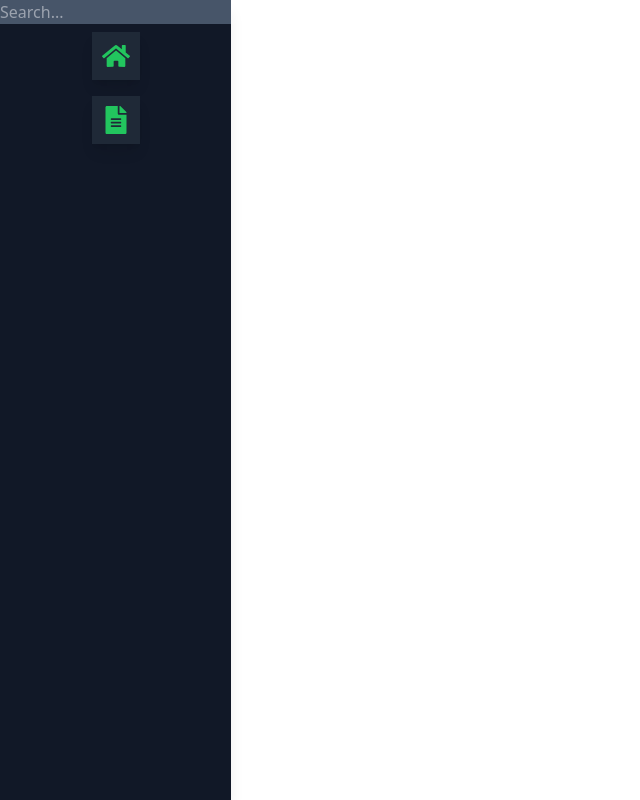
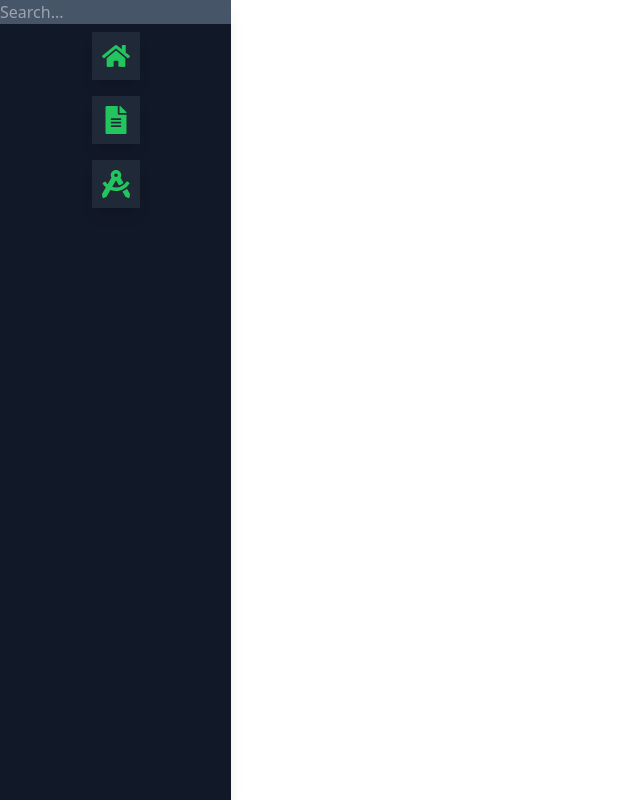
Before and after one commit to mako314/neat-fleek, a React (Create React App) app: page / in a window 1280 px wide. Shown: the whole page, without its empty margins (0-640 px from the left). Built offline with nearby package versions, Linux system fonts and the light colour scheme.

Commit message:
Added guide icon

```diff
--- /dev/null
+++ b/src/Header/GuidesIcon.js
@@ -0,0 +1,12 @@
+function GuidesIcon ({guidesIcon}) {
+    return  (
+        <div>
+            <span className="sidebar-icon">
+            {guidesIcon}
+            </span>
+        </div>
+
+    )
+}
+
+export default GuidesIcon
--- a/src/Header/Navbar.js
+++ b/src/Header/Navbar.js
@@ -1,6 +1,7 @@
 import ReviewIcon from "./ReviewIcon";
 import Search from "./Search"
-import {FaSearch, FaFileAlt, FaHome} from "react-icons/fa";
+import GuidesIcon from "./GuidesIcon"
+import {FaSearch, FaFileAlt, FaHome, FaDraftingCompass} from "react-icons/fa";
 
 function Navbar () {
     return (
@@ -8,10 +9,12 @@ function Navbar () {
      <Search searchIcon={<FaSearch size="28" color="red" />}/>
      <HomeIcon homeIcon={<FaHome size="28" />}/>
      <ReviewIcon reviewIcon={<FaFileAlt size="28" />} />
+     <GuidesIcon guidesIcon={<FaDraftingCompass size="28" />} />
     </div>
     )
 }
 
+//This is our Home Icon Component
 function HomeIcon ({homeIcon}) {
     return (
         <div className="sidebar-icon">
```
